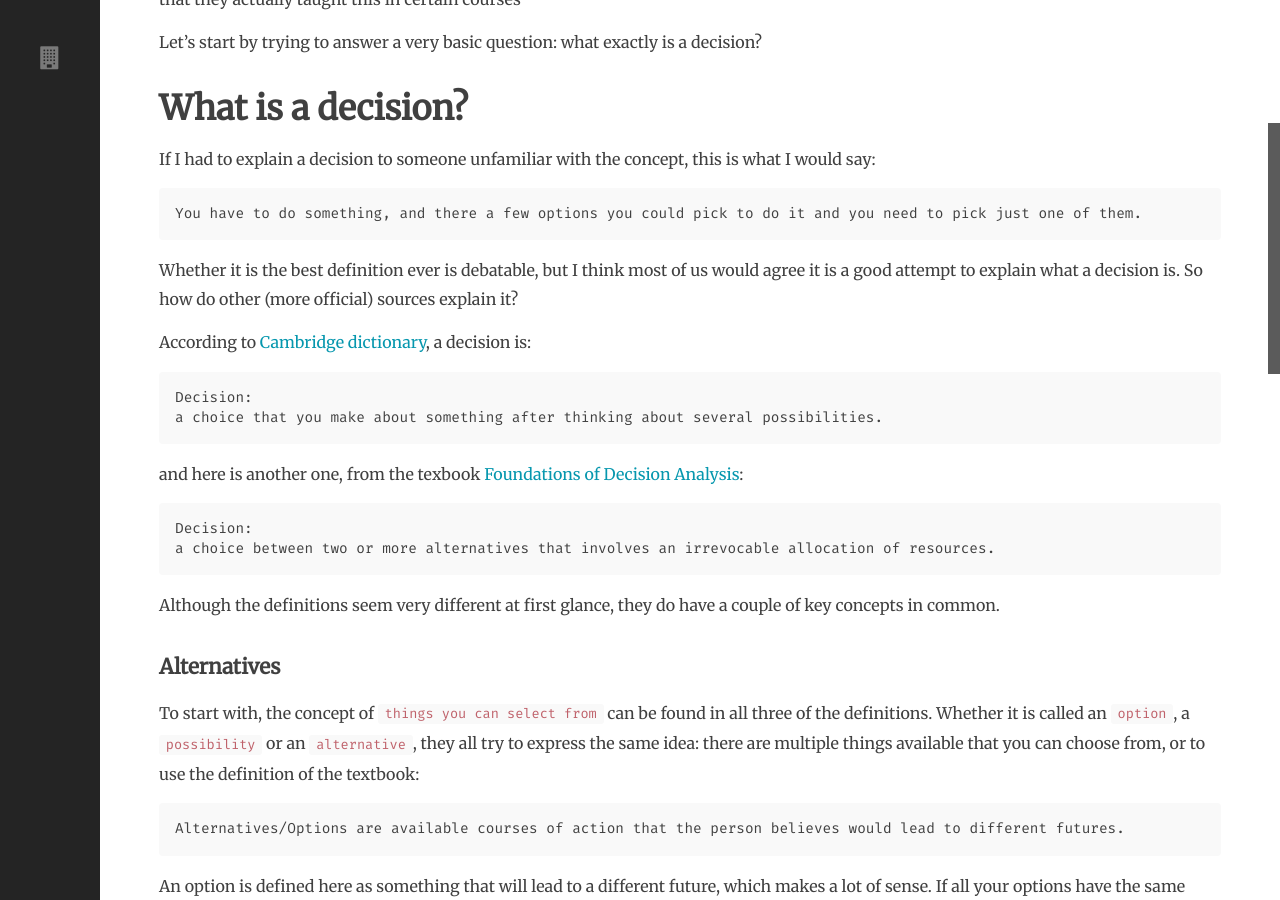
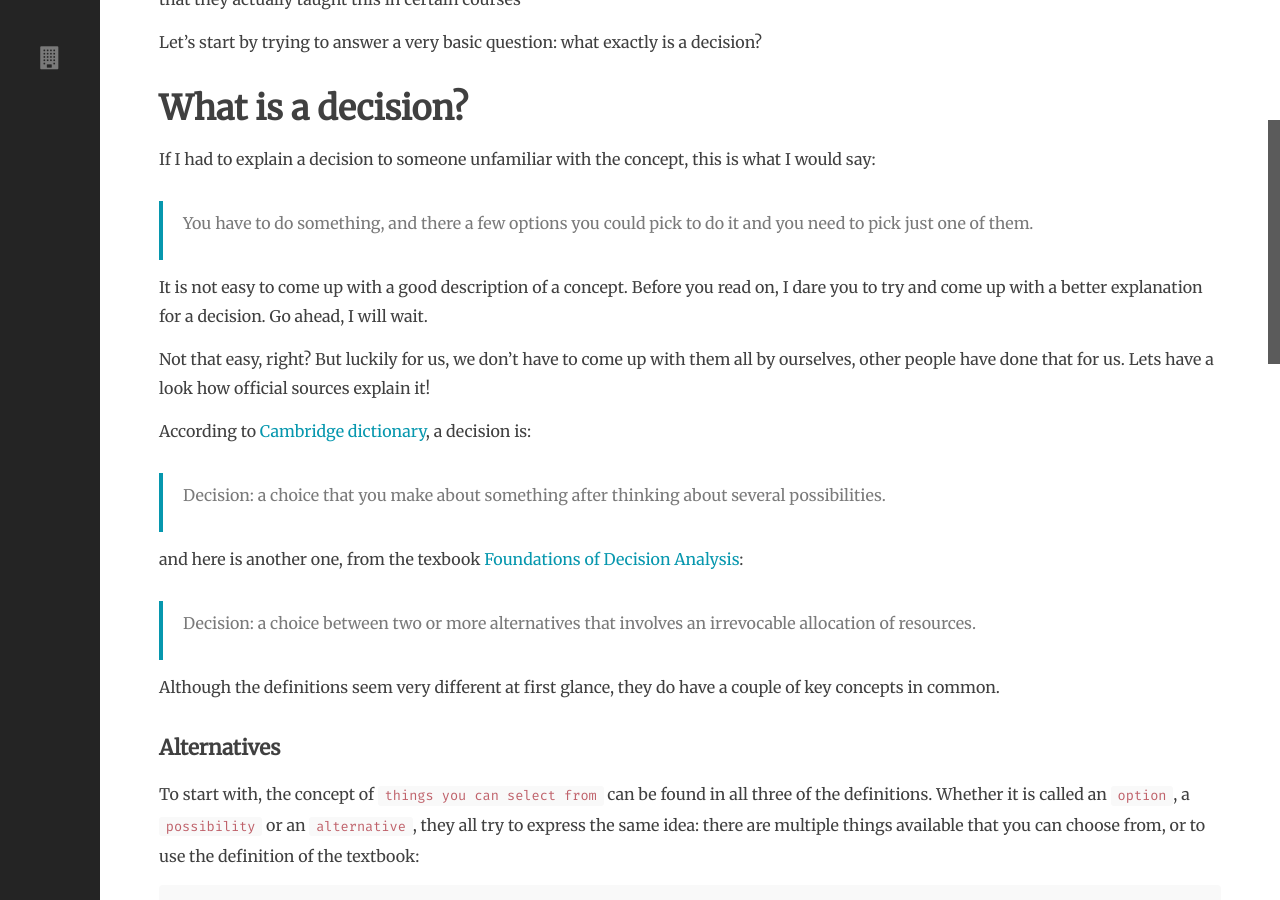
Before and after one commit to selketjah/selketjah.github.io, a Jekyll site: the page built from _posts/2019-10-17-what-is-a-decision.md, in a window 1280 px wide and 900 px high, scrolled down 442 px. Built offline with Jekyll 4.4.1, drawn with Linux system fonts in a browser that asks for light colours; comment, search, counter and statistics services are not loaded.

Commit message:
improve descriptions of decisions

````diff
--- a/_posts/2019-10-17-what-is-a-decision.md
+++ b/_posts/2019-10-17-what-is-a-decision.md
@@ -21,25 +21,23 @@ Let's start by trying to answer a very basic question: what exactly is a decisio
 
 If I had to explain a decision to someone unfamiliar with the concept, this is what I would say:
 
-```
-You have to do something, and there a few options you could pick to do it and you need to pick just one of them.
-```
+> You have to do something, and there a few options you could pick to do it and you need to pick just one of them.
 
-Whether it is the best definition ever is debatable, but I think most of us would agree it is a good attempt to explain what a decision is. So how do other (more official) sources explain it?
+It is not easy to come up with a good description of a concept. Before you read on, I dare you to try and come up with a better explanation for a decision. Go ahead, I will wait.
+
+Not that easy, right?
+But luckily for us, we don't have to come up with them all by ourselves, other people have done that for us. Lets have a look how official sources explain it!
 
 According to [Cambridge dictionary](https://dictionary.cambridge.org/dictionary/english/decision), a decision is:
 
-```
-Decision:
-a choice that you make about something after thinking about several possibilities.
-```
+> Decision:
+> a choice that you make about something after thinking about several possibilities.
 
 and here is another one, from the texbook [Foundations of Decision Analysis](https://www.amazon.com/Foundations-Decision-Analysis-Ronald-Howard/dp/0132336243/ref=sr_1_1?crid=3BHQUJF5YW9PC&keywords=foundations+of+decision+analysis&qid=1570889458&s=books&sprefix=foundations+of+deci%2Caps%2C234&sr=1-1):
 
-```
-Decision:
-a choice between two or more alternatives that involves an irrevocable allocation of resources.
-```
+
+> Decision:
+> a choice between two or more alternatives that involves an irrevocable allocation of resources.
 
 Although the definitions seem very different at first glance, they do have a couple of key concepts in common.
 
@@ -77,14 +75,14 @@ Because the knowledge readily available for those two decisions is very differen
 
 When you have to make a decision, there are two ways you could have reached this point:
 
-- Something happened and now you have to make a decision.
+`Something happened and now you have to make a decision.`
 
 This is called a reactive decision, because you are reacting to an event.
 Couple of examples:
 * You got fired and now you need a new job.
 * Your house stops being for rent, and now you need a new place to live.
 
-- You want something, so you are going to make a decision.
+`You want something, so you are going to make a decision.`
 
 You want something to change, so you take charge and try to change it. You are being proactive, so the decision is a proactive decision.
 For example:
````
